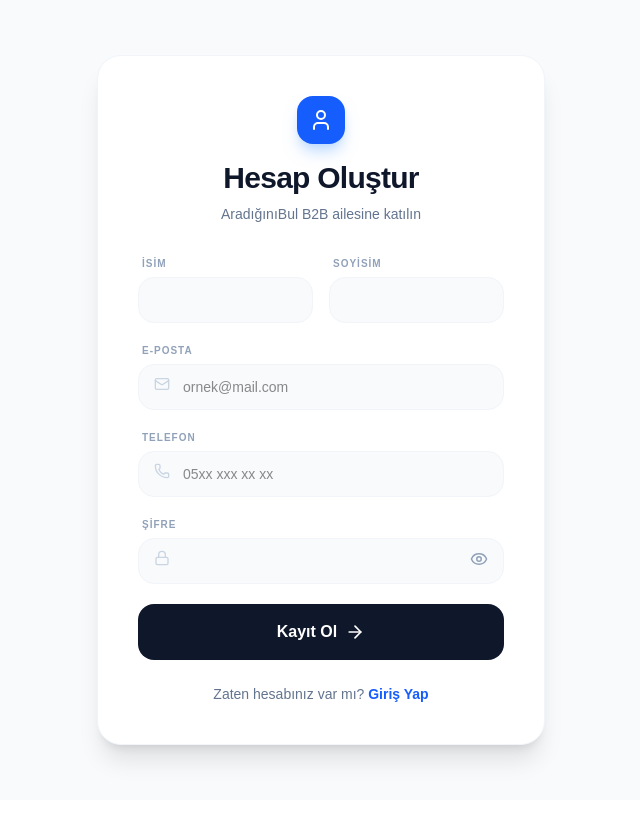
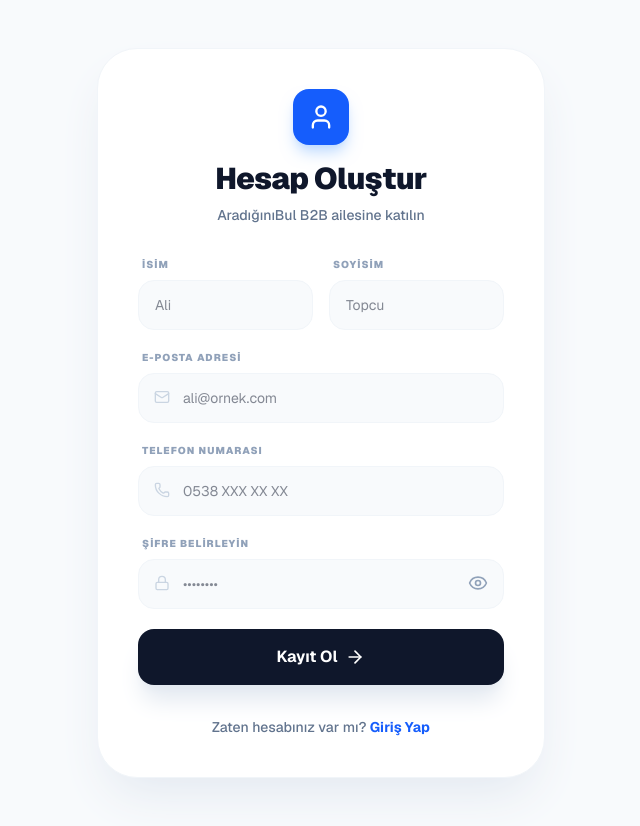
Before and after one commit to AliTopcuu/aradiginibul-api, a Next.js app in the folder aradiginibul-web/: page /register in a window 1280 px wide. Shown: the whole page, without its empty margins (319-959 px from the left). Before the commit the page ends 800 px from the top, so only its background shows below. Built offline with nearby package versions, Linux system fonts and the light colour scheme.

Commit message:
fix register page

```diff
--- a/aradiginibul-web/src/app/register/page.tsx
+++ b/aradiginibul-web/src/app/register/page.tsx
@@ -14,6 +14,7 @@ export default function RegisterPage() {
     phone: "",
     password: ""
   });
+
   const [showPassword, setShowPassword] = useState(false);
   const [loading, setLoading] = useState(false);
   const router = useRouter();
@@ -23,30 +24,32 @@ export default function RegisterPage() {
     setLoading(true);
 
     try {
-      // Backend'deki register ucuna istek atıyoruz
+      // 🔑 PostgreSQL ve FastAPI şemasına tam uyumlu veri gönderimi
       await api.post('/auth/register', {
         email: formData.email,
         password: formData.password,
-        first_name: formData.firstName,
-        last_name: formData.lastName,
-        phone: formData.phone
+        first_name: formData.firstName, // Backend'deki 'first_name' ile eşleşir
+        last_name: formData.lastName,   // Backend'deki 'last_name' ile eşleşir
+        phone: formData.phone           // Telefon bilgisi
       });
 
-      alert("Kayıt başarılı! Şimdi giriş yapabilirsiniz.");
-      router.push('/login');
-    } catch (error) {
-      alert("Kayıt sırasında bir hata oluştu. Bilgileri kontrol edin.");
+      alert("Hesabınız başarıyla oluşturuldu! Şimdi giriş yapabilirsiniz.");
+      router.push('/login'); // Kayıt sonrası giriş ekranına yönlendir
+    } catch (error: any) {
+      console.error("Kayıt Hatası Detayı:", error.response?.data);
+      const errorMsg = error.response?.data?.detail || "Kayıt sırasında bir hata oluştu. Bilgileri kontrol edin.";
+      alert(errorMsg);
     } finally {
       setLoading(false);
     }
   };
 
   return (
-    <div className="min-h-screen bg-slate-50 flex items-center justify-center p-4 py-12">
-      <div className="max-w-md w-full bg-white rounded-3xl shadow-xl p-10 border border-slate-100">
+    <div className="min-h-screen bg-slate-50 flex items-center justify-center p-4 py-12 font-sans">
+      <div className="max-w-md w-full bg-white rounded-[2.5rem] shadow-2xl shadow-slate-200 p-10 border border-slate-100">
         <div className="text-center mb-8">
-          <div className="bg-blue-600 w-12 h-12 rounded-2xl flex items-center justify-center mx-auto mb-4 shadow-lg shadow-blue-200">
-            <User className="text-white w-6 h-6" />
+          <div className="bg-blue-600 w-14 h-14 rounded-2xl flex items-center justify-center mx-auto mb-4 shadow-lg shadow-blue-200">
+            <User className="text-white w-7 h-7" />
           </div>
           <h1 className="text-3xl font-black text-slate-900 tracking-tight">Hesap Oluştur</h1>
           <p className="text-slate-500 mt-2 text-sm font-medium">AradığınıBul B2B ailesine katılın</p>
@@ -56,88 +59,91 @@ export default function RegisterPage() {
           {/* İsim & Soyisim yan yana */}
           <div className="grid grid-cols-2 gap-4">
             <div>
-              <label className="block text-[10px] font-bold text-slate-400 uppercase tracking-widest mb-1.5 ml-1">İSİM</label>
+              <label className="block text-[10px] font-black text-slate-400 uppercase tracking-widest mb-2 ml-1">İSİM</label>
               <input
                 type="text" required
                 value={formData.firstName}
                 onChange={(e) => setFormData({...formData, firstName: e.target.value})}
-                className="w-full px-4 py-3 bg-slate-50 border border-slate-100 rounded-2xl outline-none focus:ring-2 focus:ring-blue-500 focus:bg-white transition-all text-sm"
+                placeholder="Ali"
+                className="w-full px-4 py-3.5 bg-slate-50 border border-slate-100 rounded-2xl outline-none focus:ring-2 focus:ring-blue-500 focus:bg-white transition-all text-sm text-slate-900"
               />
             </div>
             <div>
-              <label className="block text-[10px] font-bold text-slate-400 uppercase tracking-widest mb-1.5 ml-1">SOYİSİM</label>
+              <label className="block text-[10px] font-black text-slate-400 uppercase tracking-widest mb-2 ml-1">SOYİSİM</label>
               <input
                 type="text" required
                 value={formData.lastName}
                 onChange={(e) => setFormData({...formData, lastName: e.target.value})}
-                className="w-full px-4 py-3 bg-slate-50 border border-slate-100 rounded-2xl outline-none focus:ring-2 focus:ring-blue-500 focus:bg-white transition-all text-sm"
+                placeholder="Topcu"
+                className="w-full px-4 py-3.5 bg-slate-50 border border-slate-100 rounded-2xl outline-none focus:ring-2 focus:ring-blue-500 focus:bg-white transition-all text-sm text-slate-900"
               />
             </div>
           </div>
 
           {/* E-posta */}
           <div>
-            <label className="block text-[10px] font-bold text-slate-400 uppercase tracking-widest mb-1.5 ml-1">E-POSTA</label>
+            <label className="block text-[10px] font-black text-slate-400 uppercase tracking-widest mb-2 ml-1">E-POSTA ADRESİ</label>
             <div className="relative">
-              <Mail className="absolute left-4 top-3 text-slate-300 w-4 h-4" />
+              <Mail className="absolute left-4 top-4 text-slate-300 w-4 h-4" />
               <input
                 type="email" required
                 value={formData.email}
                 onChange={(e) => setFormData({...formData, email: e.target.value})}
-                placeholder="ornek@mail.com"
-                className="w-full pl-11 pr-4 py-3 bg-slate-50 border border-slate-100 rounded-2xl outline-none focus:ring-2 focus:ring-blue-500 focus:bg-white transition-all text-sm"
+                placeholder="ali@ornek.com"
+                className="w-full pl-11 pr-4 py-3.5 bg-slate-50 border border-slate-100 rounded-2xl outline-none focus:ring-2 focus:ring-blue-500 focus:bg-white transition-all text-sm text-slate-900"
               />
             </div>
           </div>
 
           {/* Telefon */}
           <div>
-            <label className="block text-[10px] font-bold text-slate-400 uppercase tracking-widest mb-1.5 ml-1">TELEFON</label>
+            <label className="block text-[10px] font-black text-slate-400 uppercase tracking-widest mb-2 ml-1">TELEFON NUMARASI</label>
             <div className="relative">
-              <Phone className="absolute left-4 top-3 text-slate-300 w-4 h-4" />
+              <Phone className="absolute left-4 top-4 text-slate-300 w-4 h-4" />
               <input
                 type="tel" required
                 value={formData.phone}
                 onChange={(e) => setFormData({...formData, phone: e.target.value})}
-                placeholder="05xx xxx xx xx"
-                className="w-full pl-11 pr-4 py-3 bg-slate-50 border border-slate-100 rounded-2xl outline-none focus:ring-2 focus:ring-blue-500 focus:bg-white transition-all text-sm"
+                placeholder="0538 XXX XX XX"
+                className="w-full pl-11 pr-4 py-3.5 bg-slate-50 border border-slate-100 rounded-2xl outline-none focus:ring-2 focus:ring-blue-500 focus:bg-white transition-all text-sm text-slate-900"
               />
             </div>
           </div>
 
           {/* Şifre */}
           <div>
-            <label className="block text-[10px] font-bold text-slate-400 uppercase tracking-widest mb-1.5 ml-1">ŞİFRE</label>
+            <label className="block text-[10px] font-black text-slate-400 uppercase tracking-widest mb-2 ml-1">ŞİFRE BELİRLEYİN</label>
             <div className="relative">
-              <Lock className="absolute left-4 top-3 text-slate-300 w-4 h-4" />
+              <Lock className="absolute left-4 top-4 text-slate-300 w-4 h-4" />
               <input
                 type={showPassword ? "text" : "password"}
                 required
                 value={formData.password}
                 onChange={(e) => setFormData({...formData, password: e.target.value})}
-                className="w-full pl-11 pr-11 py-3 bg-slate-50 border border-slate-100 rounded-2xl outline-none focus:ring-2 focus:ring-blue-500 focus:bg-white transition-all text-sm"
+                placeholder="••••••••"
+                className="w-full pl-11 pr-12 py-3.5 bg-slate-50 border border-slate-100 rounded-2xl outline-none focus:ring-2 focus:ring-blue-500 focus:bg-white transition-all text-sm text-slate-900"
               />
               <button
                 type="button"
                 onClick={() => setShowPassword(!showPassword)}
-                className="absolute right-4 top-3 text-slate-400 hover:text-blue-600"
+                className="absolute right-4 top-3.5 text-slate-400 hover:text-blue-600 transition-colors"
               >
-                {showPassword ? <EyeOff size={18} /> : <Eye size={18} />}
+                {showPassword ? <EyeOff size={20} /> : <Eye size={20} />}
               </button>
             </div>
           </div>
 
           <button
             disabled={loading}
-            className="w-full bg-slate-900 text-white py-4 rounded-2xl font-bold flex items-center justify-center gap-2 hover:bg-blue-600 transition-all disabled:bg-slate-300 group mt-4"
+            className="w-full bg-slate-900 text-white py-4 rounded-2xl font-bold flex items-center justify-center gap-2 hover:bg-blue-600 shadow-xl shadow-slate-200 transition-all disabled:bg-slate-300 group mt-4 active:scale-[0.98]"
           >
             {loading ? <Loader2 className="animate-spin w-5 h-5" /> : (
               <>Kayıt Ol <ArrowRight className="w-5 h-5 group-hover:translate-x-1 transition-transform" /></>
             )}
           </button>
 
-          <p className="text-center text-sm text-slate-500 mt-6">
-            Zaten hesabınız var mı? <Link href="/login" className="text-blue-600 font-bold hover:underline">Giriş Yap</Link>
+          <p className="text-center text-sm text-slate-500 mt-8 font-medium">
+            Zaten hesabınız var mı? <Link href="/login" className="text-blue-600 font-bold hover:underline transition-all">Giriş Yap</Link>
           </p>
         </form>
       </div>
```
